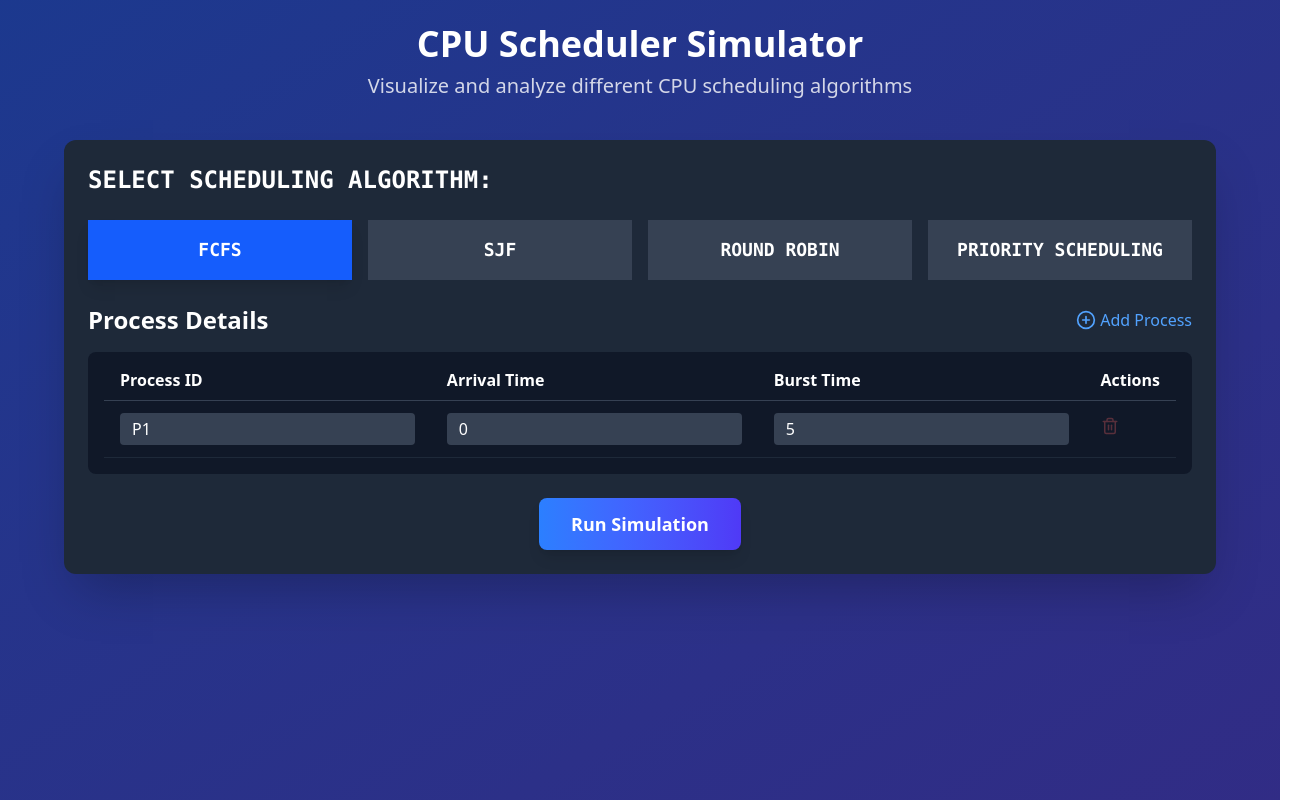
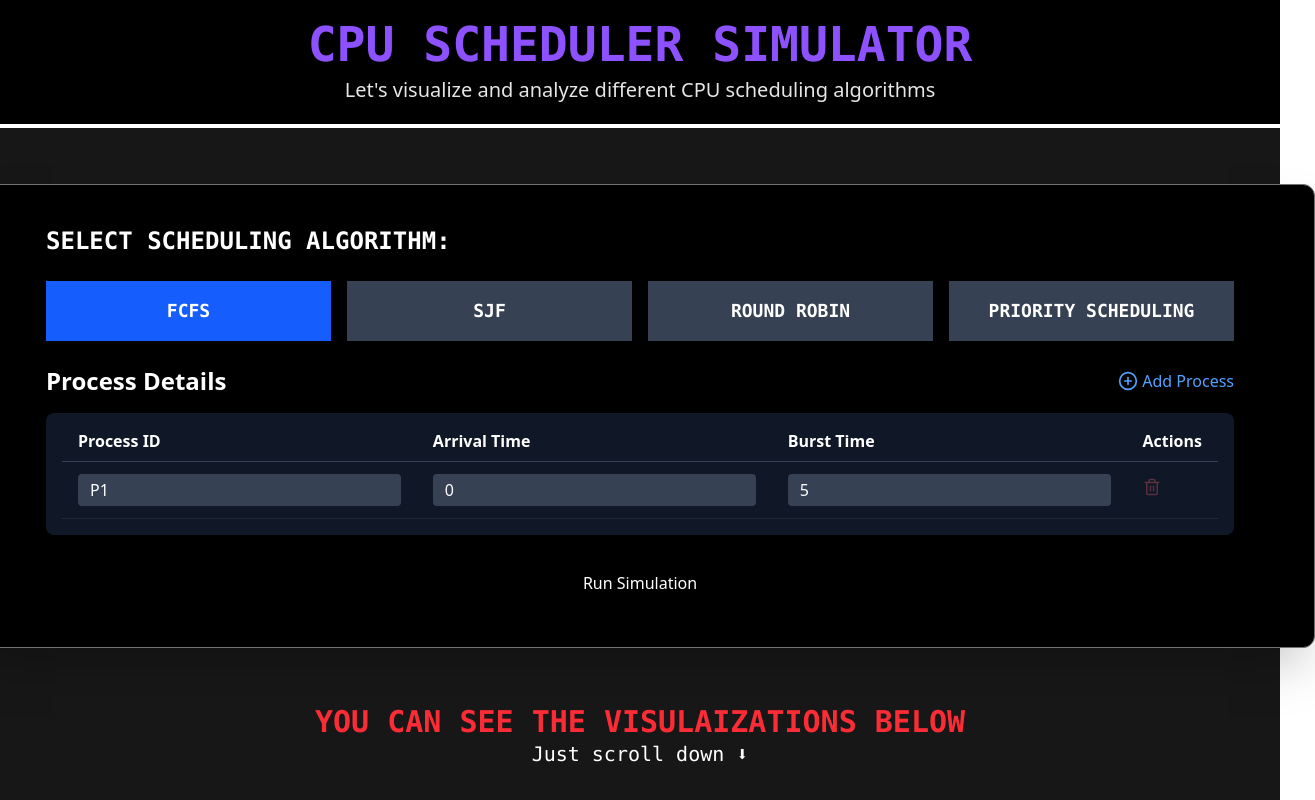
Before and after one commit to GhushitDevX/CPU_Scheduler, a React (Vite) app in the folder frontend/: page / in a window 1280 px wide. Shown: the whole page, 1315 px wide, since content can reach past the window. Built offline with nearby package versions, Linux system fonts and the light colour scheme.

Commit message:
Update App.jsx

```diff
--- a/frontend/src/App.jsx
+++ b/frontend/src/App.jsx
@@ -71,14 +71,14 @@ function App() {
   };
 
   return (
-    <div className="min-h-screen bg-gradient-to-br from-blue-900 to-indigo-900 text-white p-6">
-      <div className="max-w-6xl mx-auto">
-        <header className="text-center mb-10">
-          <h1 className="text-4xl font-bold mb-2">CPU Scheduler Simulator</h1>
-          <p className="text-xl opacity-80">Visualize and analyze different CPU scheduling algorithms</p>
-        </header>
+    <div className="relative text-white">
+      <div className="relative flex flex-col bg-neutral-900 bg-gray-90 min-h-screen items-center">
+      <div className="text-center bg bg-black border-b-4 w-full p-5">
+          <h1 className="text-2xl md:text-5xl uppercase font-mono font-bold text-violet-500 mb-2">CPU Scheduler Simulator</h1>
+          <p className="md:text-xl opacity-90">Let's visualize and analyze different CPU scheduling algorithms</p>
+      </div>
 
-        <div className="bg-gray-800 rounded-xl shadow-2xl p-6 mb-8">
+        <div className="border border-neutral-500 px-20 rounded-xl bg-black rounde shadow-2xl md:h-[700px md:w-[1350px] p-10 mt-14">
           <AlgorithmSelector
             algorithm={algorithm}
             onAlgorithmChange={handleAlgorithmChange}
@@ -99,7 +99,7 @@ function App() {
             <button
               onClick={runSimulation}
               disabled={isLoading}
-              className="px-8 py-3 bg-gradient-to-r from-blue-500 to-indigo-600 rounded-lg text-lg font-semibold shadow-lg hover:shadow-xl transition-all transform hover:-translate-y-1 disabled:opacity-50"
+              className="px-8 py-3 button"
             >
               {isLoading ? 'Simulating...' : 'Run Simulation'}
             </button>
@@ -112,8 +112,13 @@ function App() {
           )}
         </div>
 
-        {results && <SimulationResults results={results} />}
+        <div className="text-center w-full p-8 mt-6">
+          <h1 className="text-3xl font-mono uppercase font-bold text-red-500">You can see the visulaizations below</h1>
+          <h2 className='font-mono text-xl'>Just scroll down ⬇︎</h2>
       </div>
+
+      </div>
+      {results && <SimulationResults results={results} />}
     </div>
   );
 }
```
